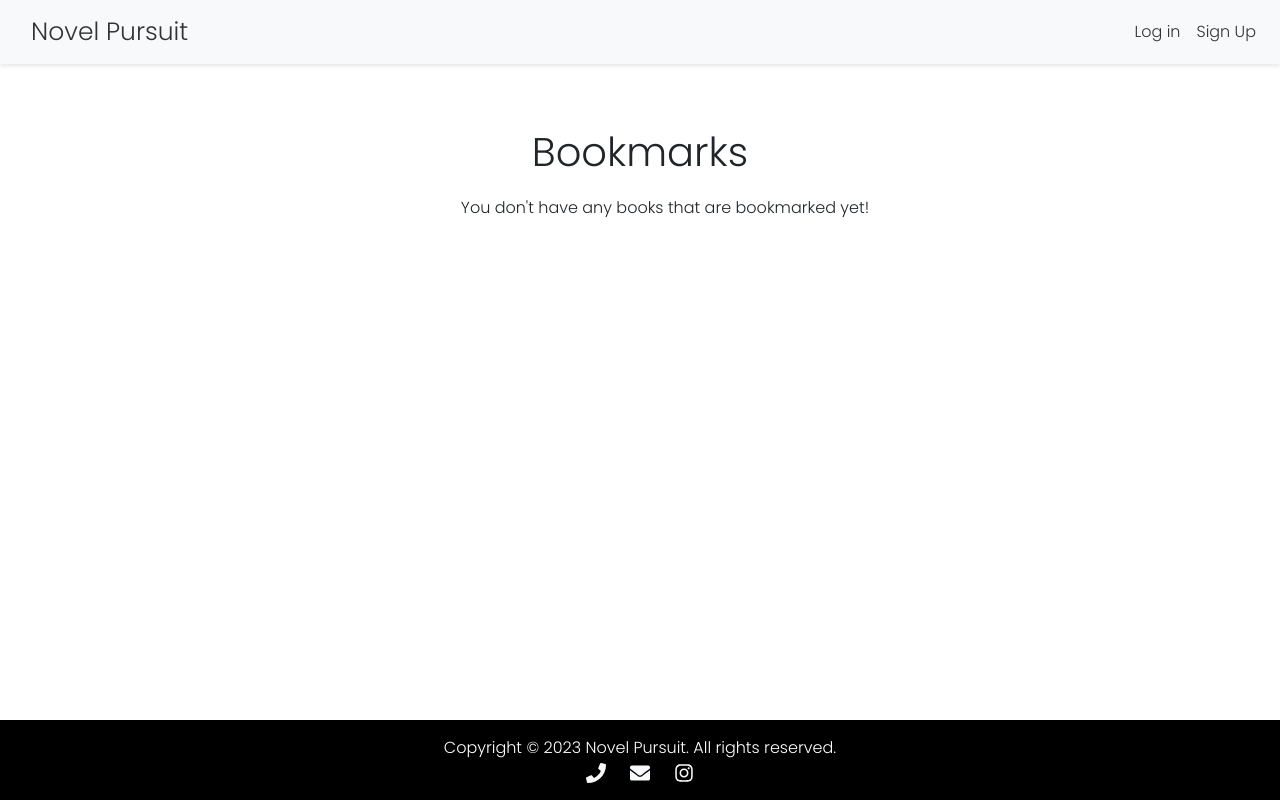
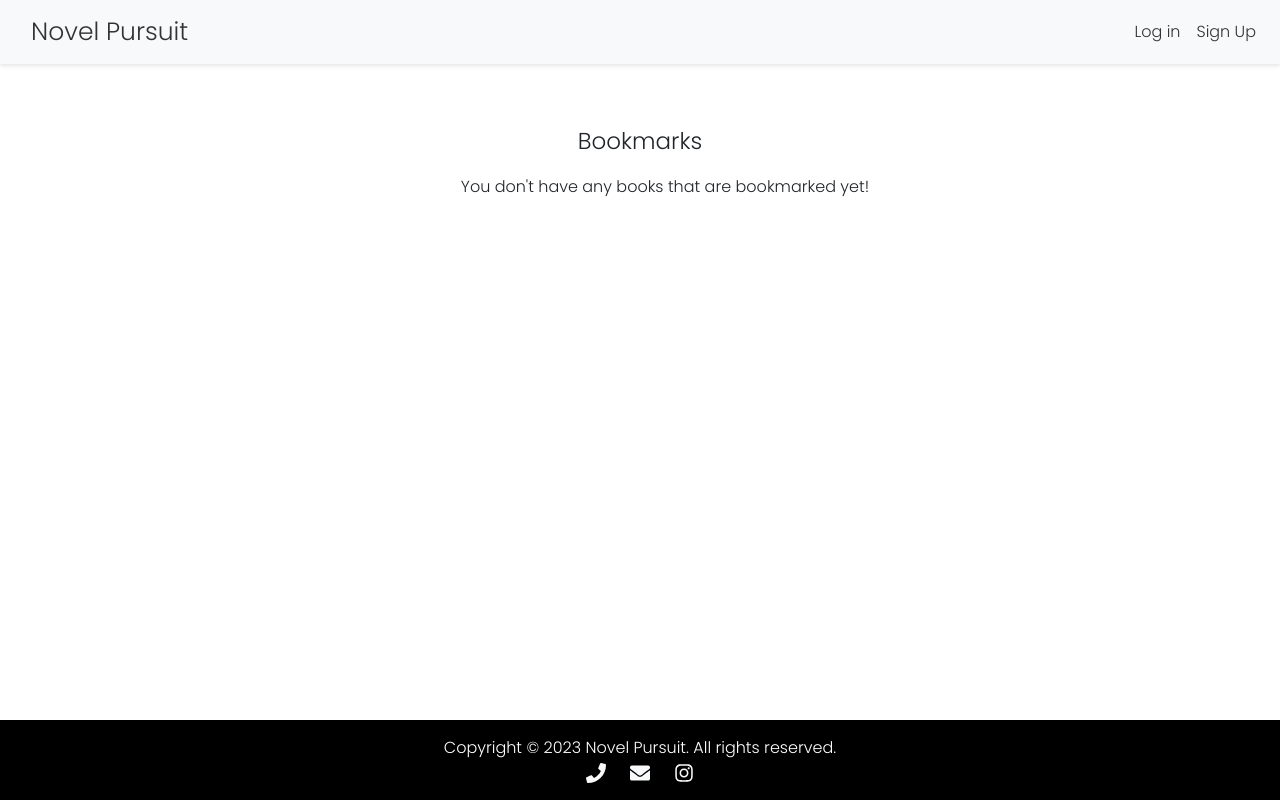
Before and after one commit to laurenmillan/novel-pursuit-frontend, a React (Create React App) app in the folder library/: page /bookmarks in a window 1280 px wide. Built offline with nearby package versions, Linux system fonts and the light colour scheme; no server answers; a web font is replaced by a local one.

Commit message:
Add hover style for bookmark card

```diff
--- a/library/src/Components/style.css
+++ b/library/src/Components/style.css
@@ -223,6 +223,7 @@
 
 .bookmark-btn:hover .add-to-bookmarks {
 	text-decoration: underline;
+	color: #347d56;
 }
 
 .bookmark-text {
@@ -234,6 +235,7 @@
 }
 
 .bookmarks h1 {
+	font-size: 23px;
 	text-align: center;
 	margin-bottom: 20px;
 }
```
